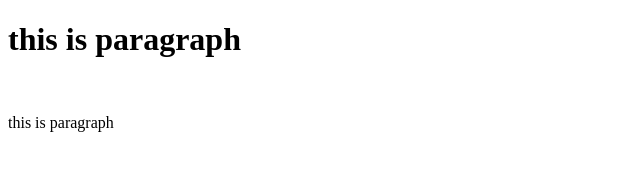
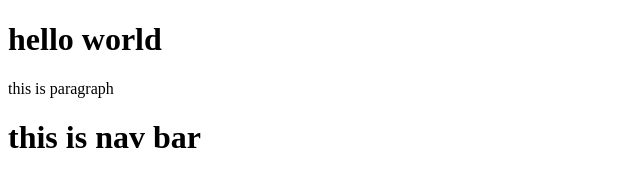
Before and after one commit to pramisha618-cloud/okgit, a plain HTML site: page index.html in a window 1280 px wide. Shown: the whole page, without its empty margins (0-640 px from the left). Drawn offline with Linux system fonts and the light colour scheme.

Commit message:
add navbar

```diff
--- a/index.html
+++ b/index.html
@@ -1,13 +1,16 @@
 <!DOCTYPE html>
 <html lang="en">
+
 <head>
     <meta charset="UTF-8">
     <meta name="viewport" content="width=device-width, initial-scale=1.0">
     <title>Document</title>
 </head>
+
 <body>
-    <h1>this is paragraph</h1>
-    <br>
+    <h1>hello world</h1>
     <p>this is paragraph</p>
+    <h1>this is nav bar</h1>
 </body>
+
 </html>
```
